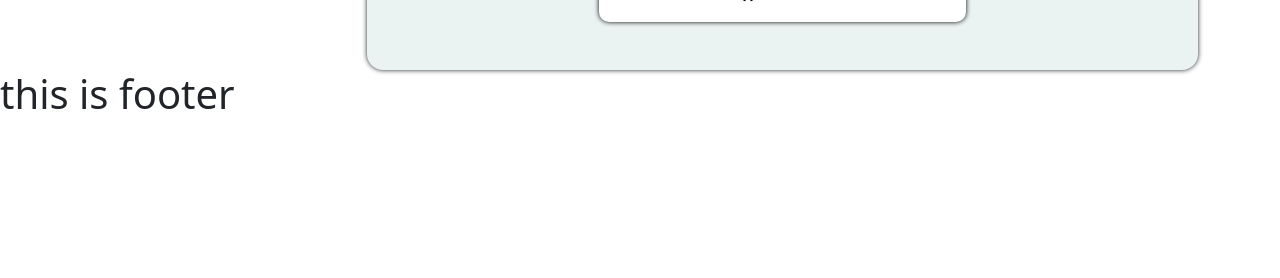
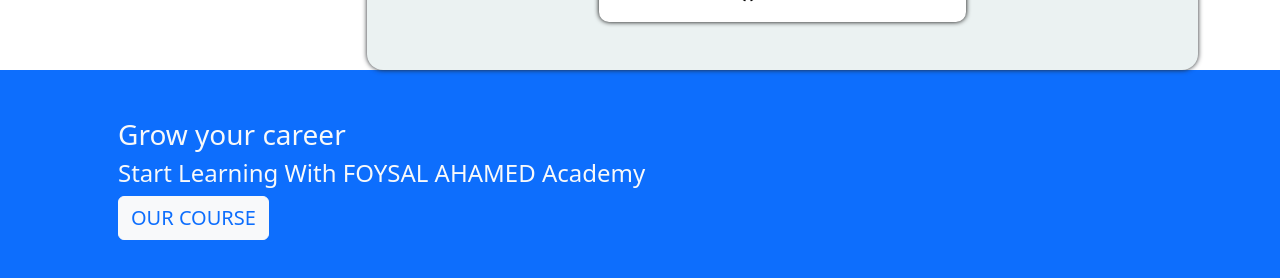
Before and after one commit to foysal1021/ass10, a React (Create React App) app: page /login in a window 1280 px wide. Shown: the part 610-888 px from the top of the page. Before the commit the page ends 800 px from the top, so only its background shows below. Built offline with nearby package versions, Linux system fonts and the light colour scheme; no server answers.

Commit message:
added footer

```diff
--- a/src/Component/Footer/Footer.js
+++ b/src/Component/Footer/Footer.js
@@ -1,11 +1,26 @@
-import React from 'react';
+import React from "react";
+import { Button } from "react-bootstrap";
+import { Link } from "react-router-dom";
 
 const Footer = () => {
-    return (
-        <div>
-            <h1> this is footer </h1>
-        </div>
-    );
+  return (
+    <div className=" container-fluid bg-primary">
+      <div className="  p-5 text-light container">
+        <h3> Grow your career</h3>
+        <h4> Start Learning With FOYSAL AHAMED Academy</h4>
+        <Button variant="light">
+          {" "}
+          <Link
+            className=" text-primary fs-5  text-decoration-none text-uppercase"
+            to="/"
+          >
+            {" "}
+            Our Course{" "}
+          </Link>{" "}
+        </Button>
+      </div>
+    </div>
+  );
 };
 
 export default Footer;
```
